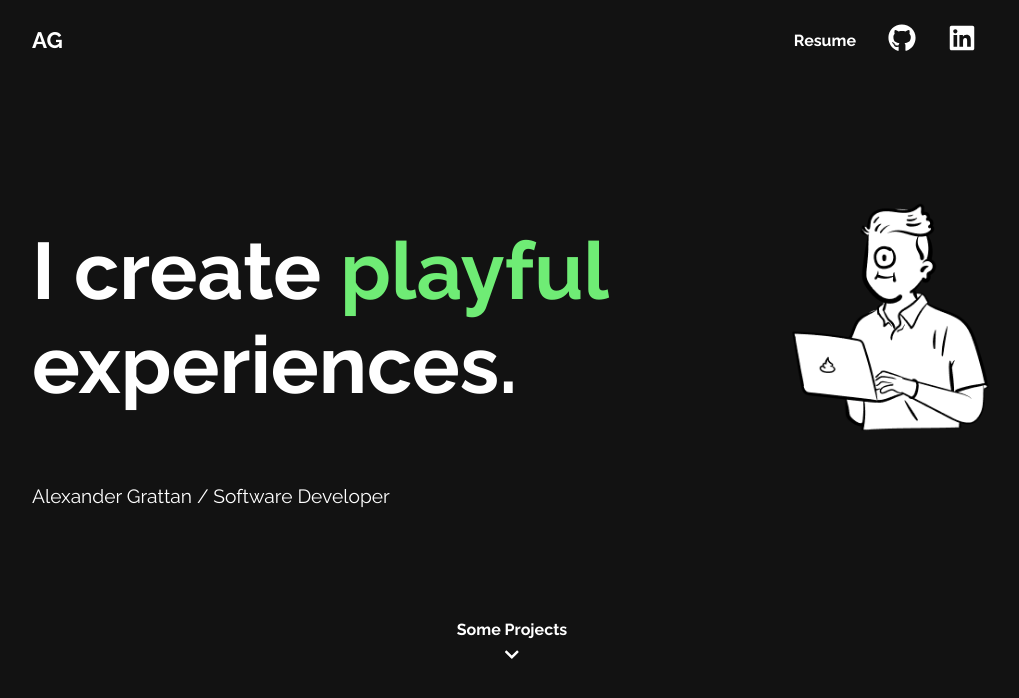
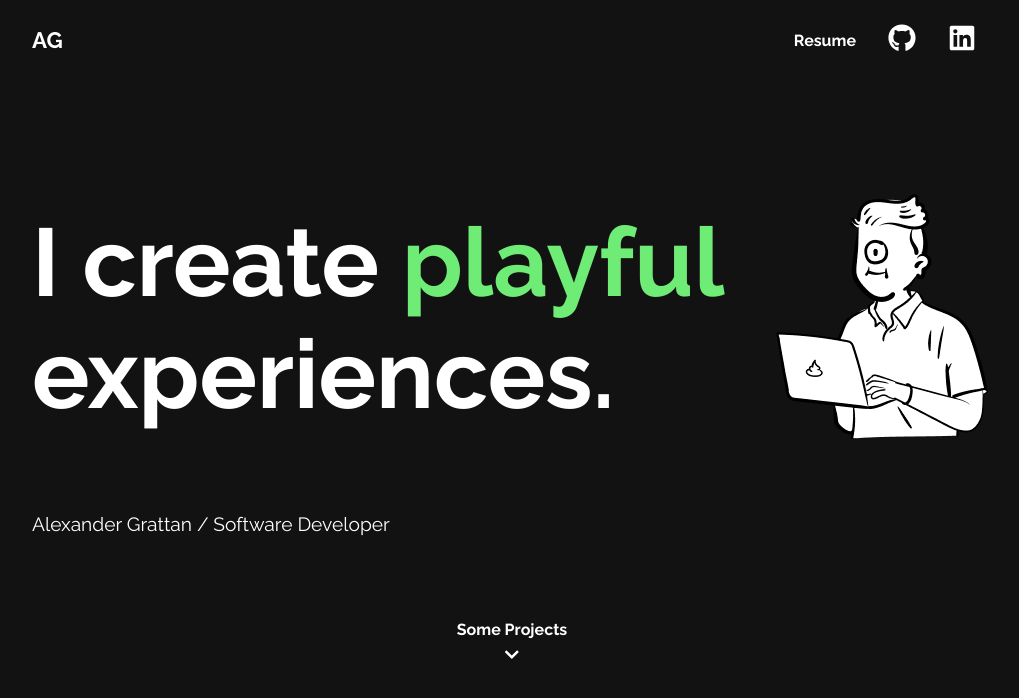
Before and after one commit to agrattan0820/portfolio-site, a Next.js app: page / in a window 1280 px wide. Shown: the top 698 px of the page, without its empty margins (128-1147 px from the left). Built offline with nearby package versions, Linux system fonts and the light colour scheme.

Commit message:
fix: remove max height styles

```diff
--- a/styles/_home.scss
+++ b/styles/_home.scss
@@ -114,9 +114,11 @@
       display: flex;
       justify-content: space-between;
       align-items: center;
+
       .title {
         font-size: 2rem;
         margin-right: 1rem;
+
         @media (min-width: 768px) {
           font-size: 4rem;
           justify-content: center;
@@ -132,9 +134,7 @@
           font-size: 8rem;
           margin-right: 8rem;
         }
-        @media (max-height: 800px) {
-          font-size: 5rem;
-        }
+
         .playful {
           transition: all 0.4s cubic-bezier(0.15, 0.75, 0.45, 0.95) 0s;
           animation: 10s ease 0s infinite alternate none running rainbow;
@@ -147,9 +147,6 @@
         }
         @media (min-width: 1280px) {
           width: 300px;
-        }
-        @media (max-height: 800px) {
-          width: 200px;
         }
       }
     }
```
